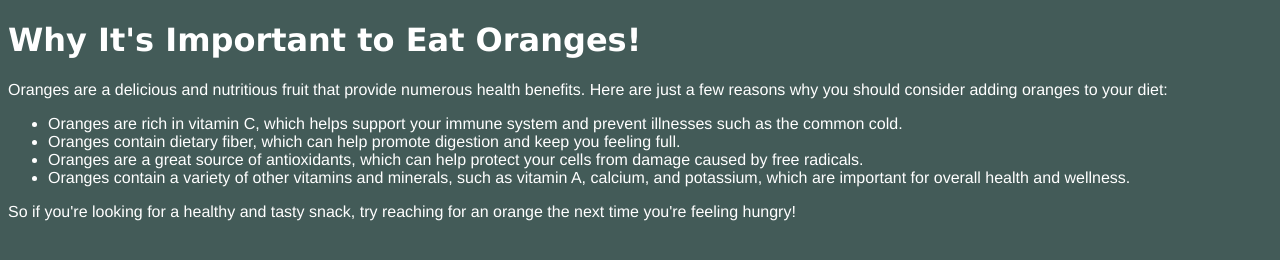
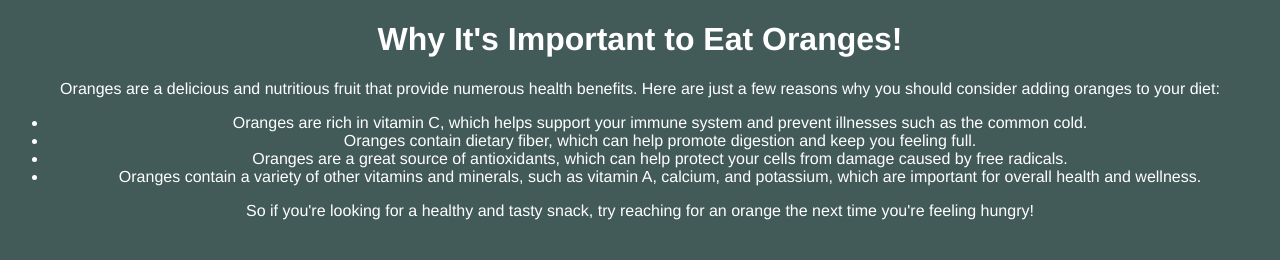
Before and after one commit to Eiwtoca/test.github.io, a plain HTML site: page index.html in a window 1280 px wide. Drawn offline with Linux system fonts and the light colour scheme.

Commit message:
Update index.html

```diff
--- a/index.html
+++ b/index.html
@@ -4,10 +4,10 @@
 	<title>Why It's Important to Eat Oranges</title>
 </head>
 <body style="background-color:#435b58">
-	<header>
-		<h1 style="color:white;font-family:verdana;">Why It's Important to Eat Oranges!</h1>
+	<header style='color:white;font-family:"Jost",Helvetica Neue,Helvetica,Arial,sans-serif;text-align:center;'>
+		<h1>Why It's Important to Eat Oranges!</h1>
 	</header>
-	<main style='color:white;font-family:"Jost",Helvetica Neue,Helvetica,Arial,sans-serif;text-align:centre;'>
+	<main style='color:white;font-family:"Jost",Helvetica Neue,Helvetica,Arial,sans-serif;text-align:center;'>
 		<p>Oranges are a delicious and nutritious fruit that provide numerous health benefits. Here are just a few reasons why you should consider adding oranges to your diet:</p>
 		<ul>
 			<li>Oranges are rich in vitamin C, which helps support your immune system and prevent illnesses such as the common cold.</li>
```
